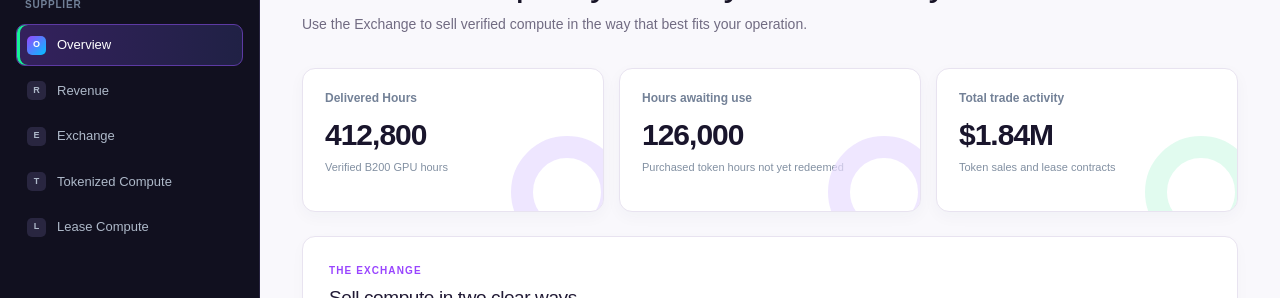
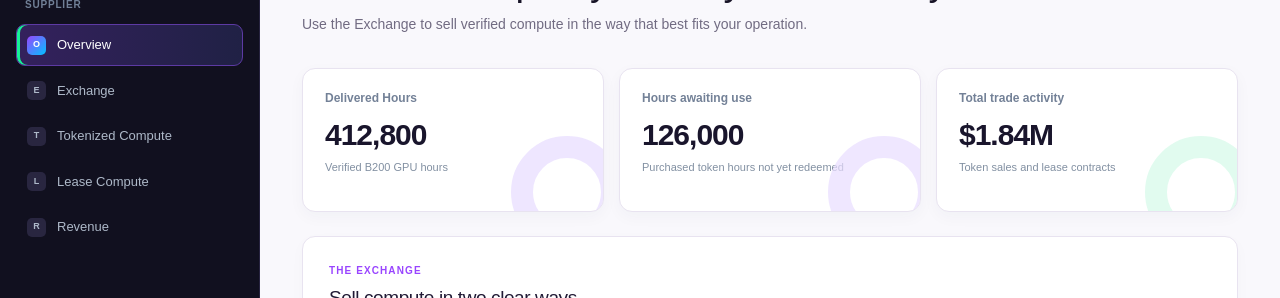
Before and after one commit to HealthyBuilder/compute-exchange, a Next.js app: page / in a window 1280 px wide. Shown: the part 179-477 px from the top of the page. Built offline with nearby package versions, Linux system fonts and the light colour scheme.

Commit message:
Move revenue below lease compute

```diff
--- a/app/page.tsx
+++ b/app/page.tsx
@@ -30,10 +30,10 @@ type TokenIssuance =
 
 const navigation: { id: View; label: string; short: string }[] = [
   { id: "overview", label: "Overview", short: "O" },
-  { id: "revenue", label: "Revenue", short: "R" },
   { id: "exchange", label: "Exchange", short: "E" },
   { id: "tokens", label: "Tokenized Compute", short: "T" },
   { id: "leases", label: "Lease Compute", short: "L" },
+  { id: "revenue", label: "Revenue", short: "R" },
 ];
 
 const buyerNavigation: { id: BuyerView; label: string; short: string }[] = [
```
